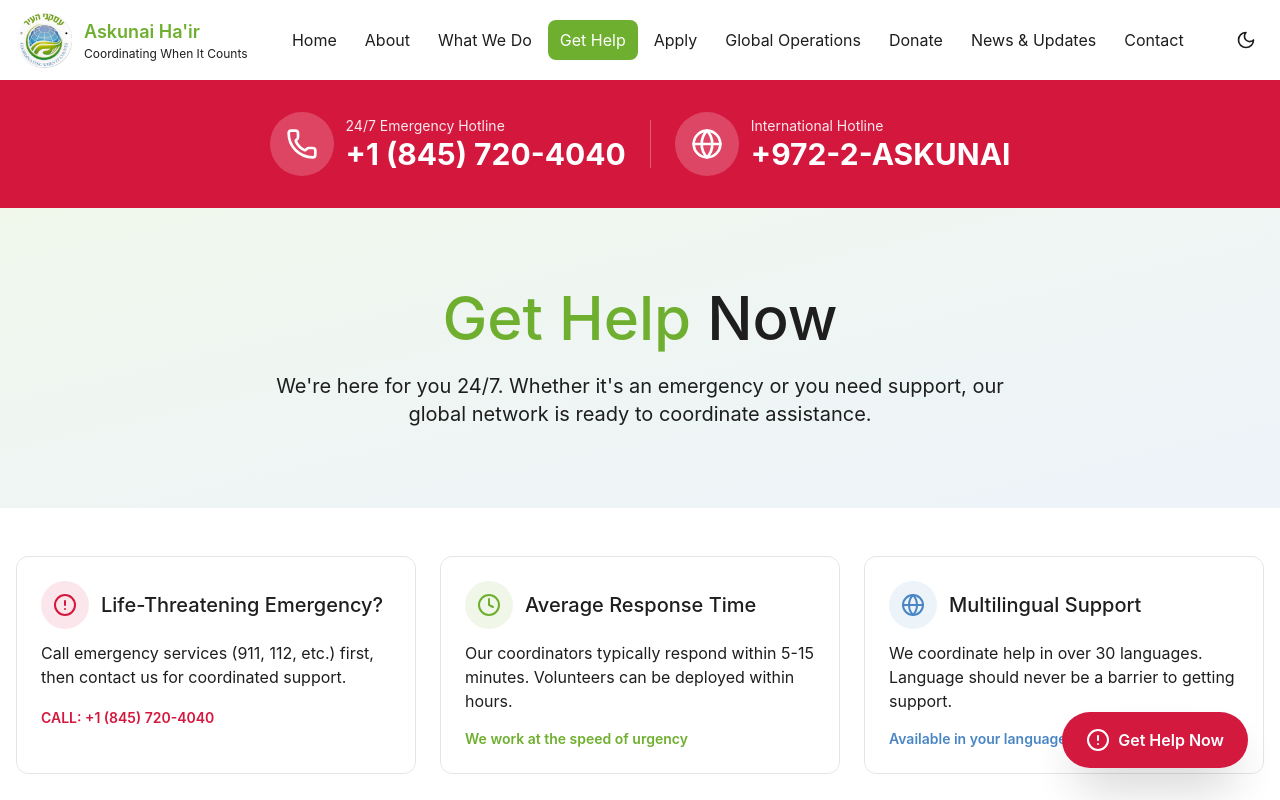
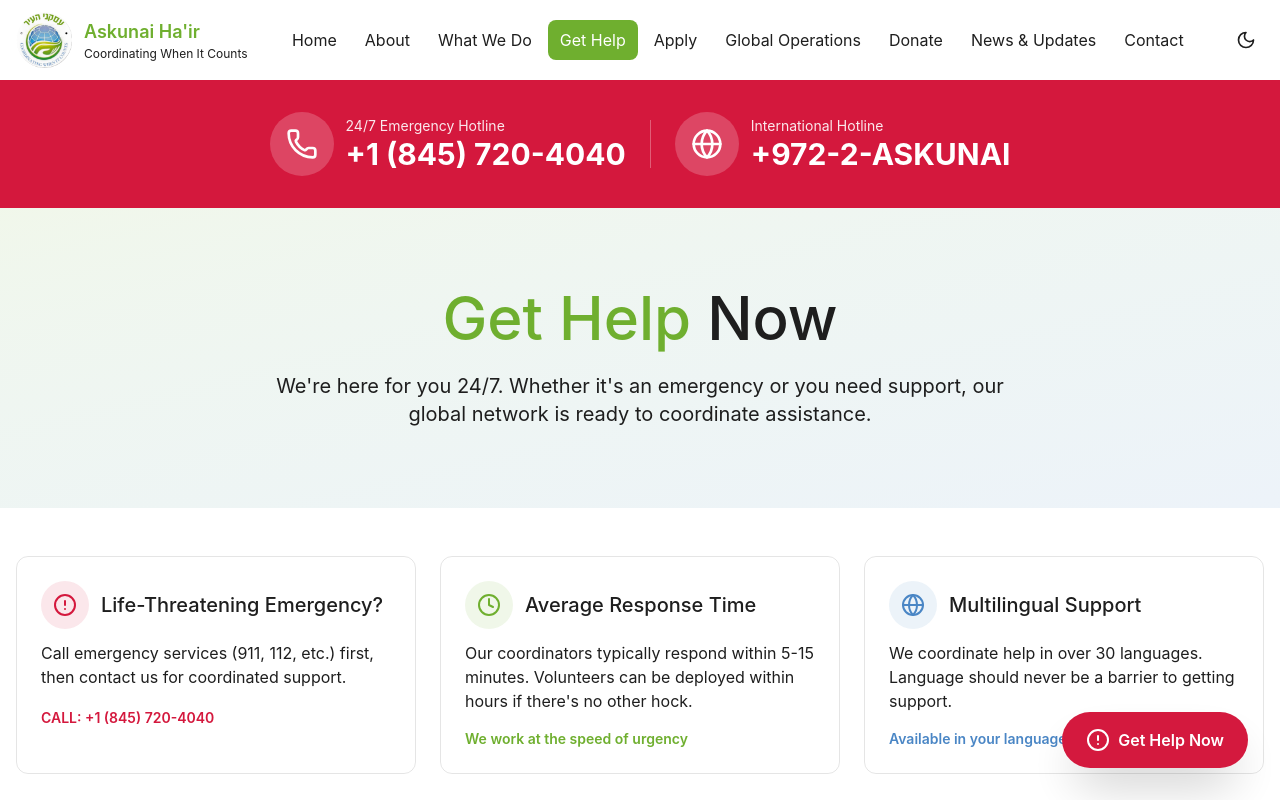
Before and after one commit to TheUriF/ploink, a React (Vite) app: page /get-help in a window 1280 px wide. Shown: the top 800 px of the page. Built offline with nearby package versions, Linux system fonts and the light colour scheme.

Commit message:
Update GetHelp.tsx

```diff
--- a/src/app/pages/GetHelp.tsx
+++ b/src/app/pages/GetHelp.tsx
@@ -116,7 +116,7 @@ const onSubmit = async (data: ApplicationFormData) => {
                 <h3 className="text-base sm:text-lg md:text-xl">Average Response Time</h3>
               </div>
               <p className="text-sm sm:text-base text-muted-foreground mb-3 sm:mb-4">
-                Our coordinators typically respond within 5-15 minutes. Volunteers can be deployed within hours.
+                Our coordinators typically respond within 5-15 minutes. Volunteers can be deployed within hours if there's no other hock.
               </p>
               <div className="text-sm font-semibold text-[#6FAF2F]">We work at the speed of urgency</div>
             </div>
```
